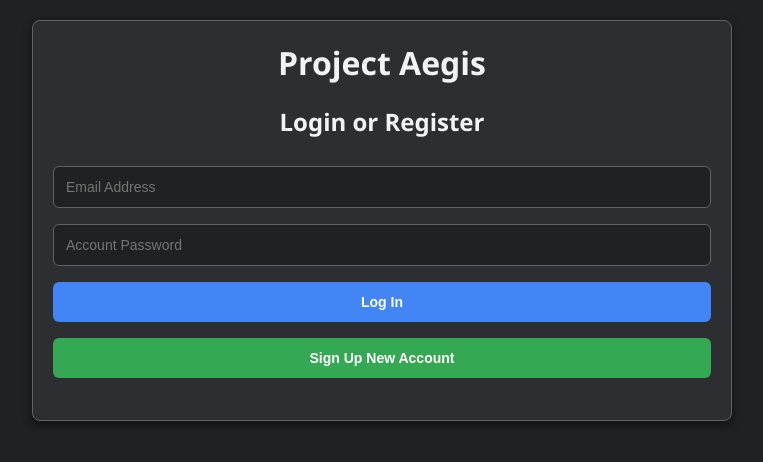
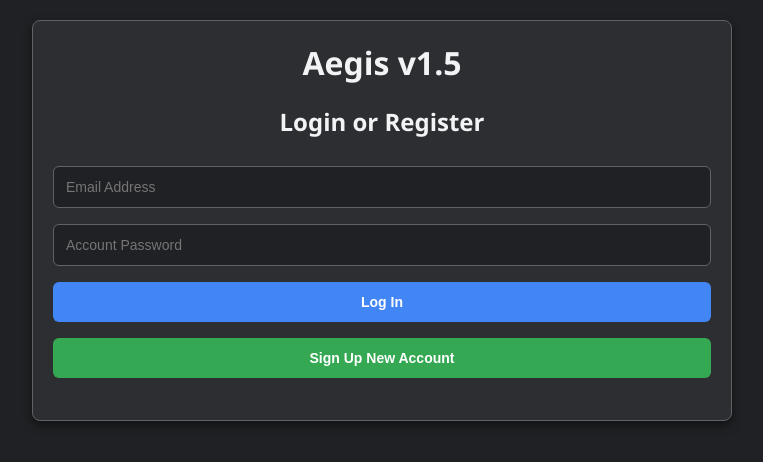
Before and after one commit to quevenrecorte/aegis, a plain HTML site: page index.html in a window 1280 px wide. Shown: the whole page, without its empty margins (258-1021 px from the left). Drawn offline with Linux system fonts and the light colour scheme; no server answers.

Commit message:
Update index.html

```diff
--- a/index.html
+++ b/index.html
@@ -164,7 +164,7 @@
 
     <div class="container">
         <div id="auth-section" class="card">
-            <h1 class="center-text">Project Aegis</h1>
+            <h1 class="center-text">Aegis v1.5</h1>
             <h2 class="center-text">Login or Register</h2>
             <input type="email" id="email" placeholder="Email Address">
             <input type="password" id="password" placeholder="Account Password">
```
